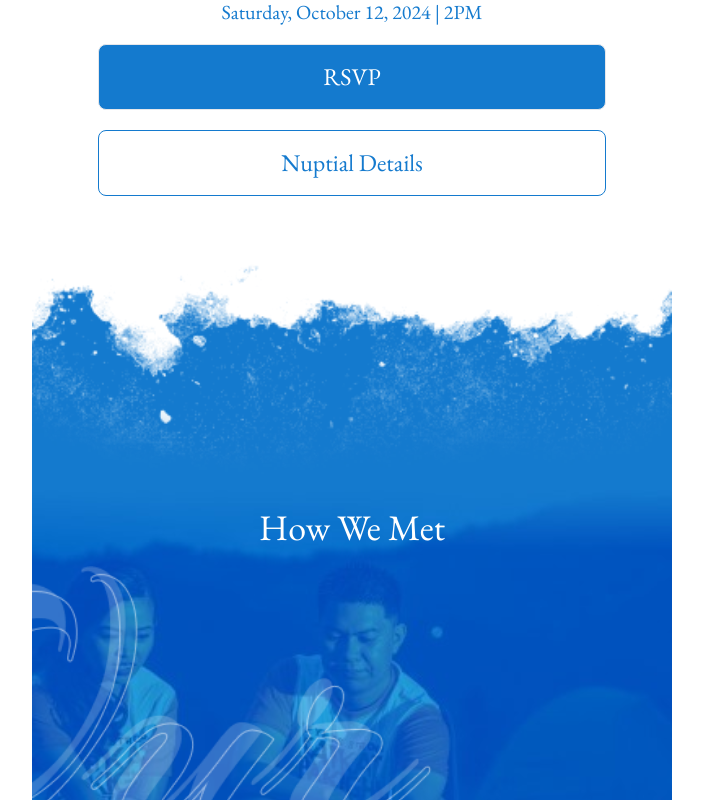
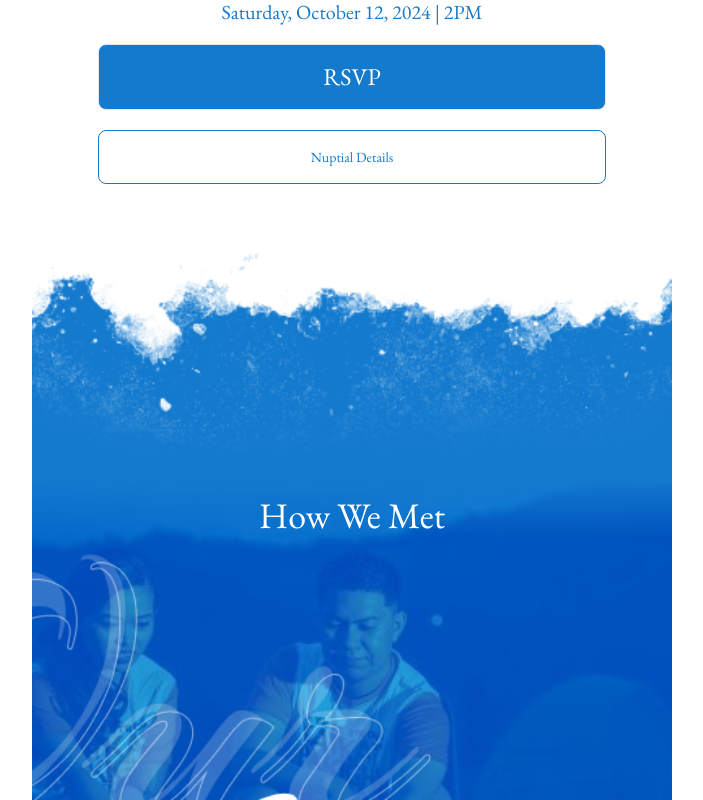
Before and after one commit to arielpasilang/ariel-lanny, a Next.js app: page / in a window 1280 px wide. Shown: the part 1000-1800 px from the top of the page, without its empty margins (288-991 px from the left). Built offline with nearby package versions, Linux system fonts and the light colour scheme; a web font is replaced by a local one.

Commit message:
Updated border

```diff
--- a/src/app/components/button/index.tsx
+++ b/src/app/components/button/index.tsx
@@ -26,7 +26,7 @@ const Button: React.FC<ButtonProps> = ({
             style === "primary"
               ? "bg-primary-color text-white "
               : "bg-white text-primary-color border-primary-color "
-          } p-4 rounded-lg block text-2xl border`}
+          } p-4 rounded-lg block text-sm border`}
           href={href}
           target={newTab ? "_blank" : undefined}
         >
--- a/src/app/page.jsx
+++ b/src/app/page.jsx
@@ -103,7 +103,12 @@ export default function Home() {
       </div>
       {/* Our Story */}
 
-      <div className="relative w-full">
+      <div
+        className="relative flex w-full"
+        style={{
+          background: "linear-gradient(0deg, #147ACE 5%, transparent 5%)",
+        }}
+      >
         <Image
           style={{
             width: "100%",
@@ -259,7 +264,12 @@ export default function Home() {
       </div>
 
       {/* Image Element */}
-      <div className="relative w-full">
+      <div
+        className="relative w-full"
+        style={{
+          background: "linear-gradient(0deg, #147ACE 5%, transparent 5%)",
+        }}
+      >
         <Image
           style={{
             width: "100%",
@@ -452,7 +462,12 @@ export default function Home() {
         </h2>
       </div>
 
-      <div className="relative w-full">
+      <div
+        className="relative w-full"
+        style={{
+          background: "linear-gradient(0deg, #147ACE 5%, transparent 5%)",
+        }}
+      >
         <Image
           style={{
             width: "100%",
```
